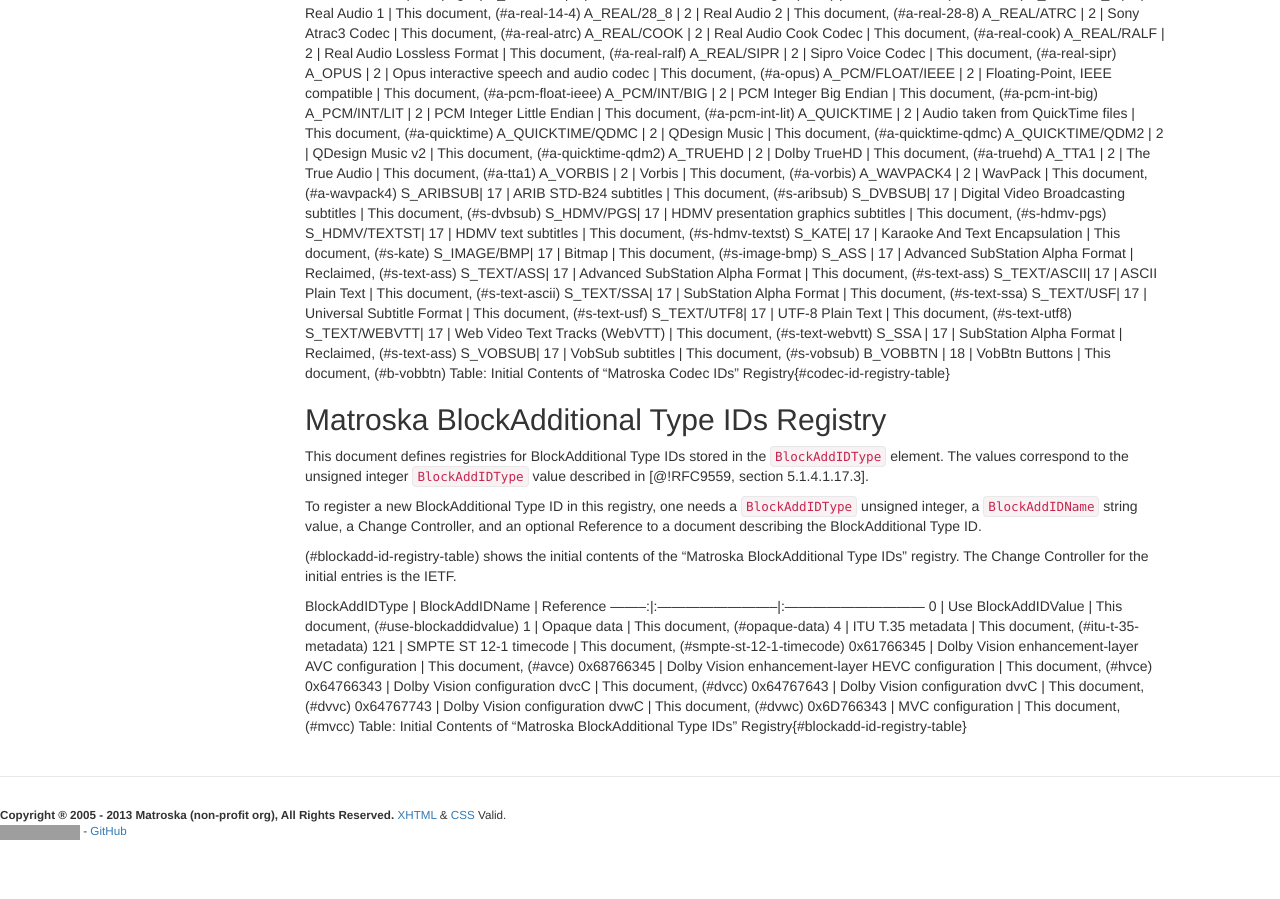
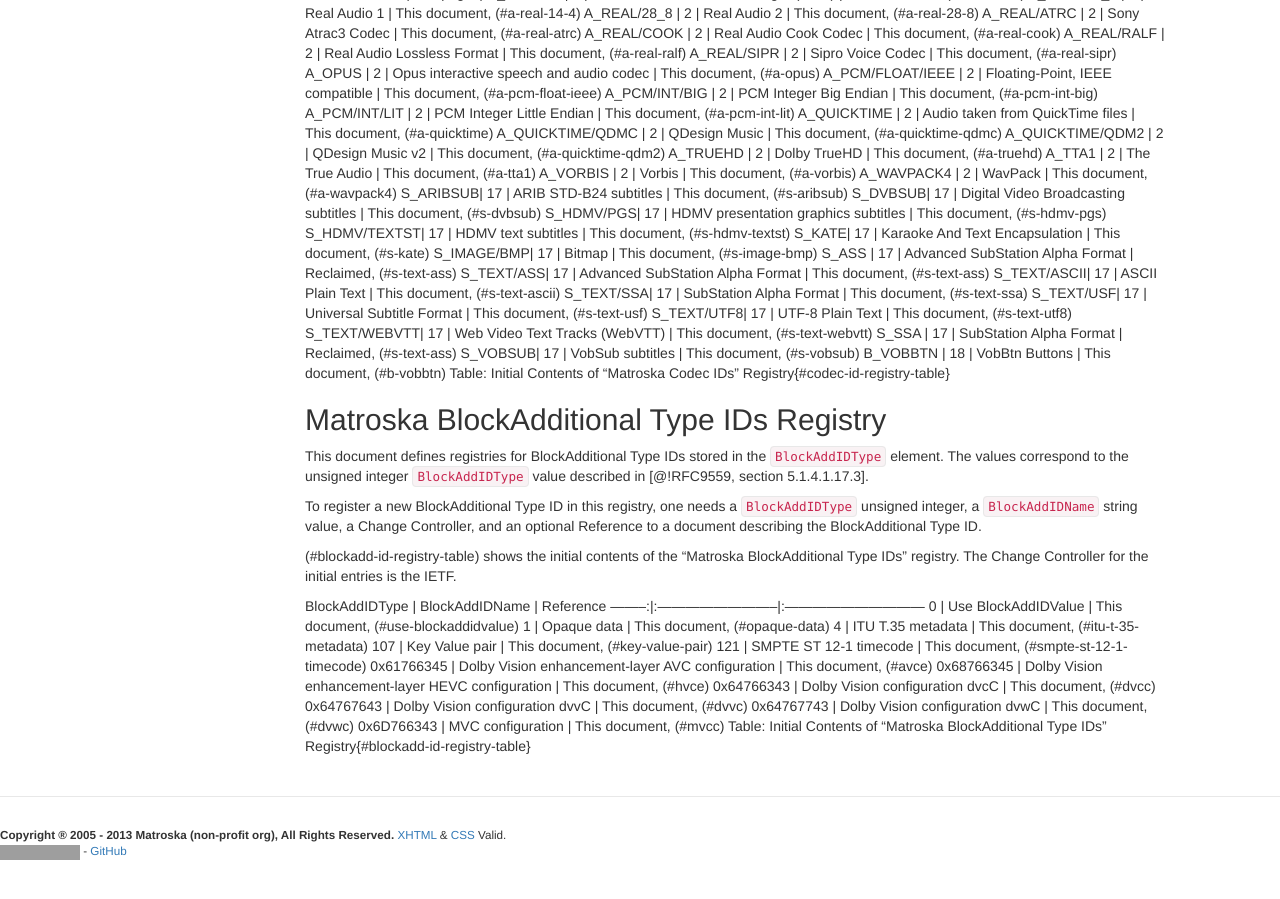
Before and after one commit to ietf-wg-cellar/matroska-specification, a Jekyll site: the page built from codec_iana.md, in a window 1280 px wide and 900 px high, scrolled down 1012 px. Built offline with Jekyll 4.4.1, drawn with Linux system fonts in a browser that asks for light colours; our own code applies the rules of GitHub Pages for plain Markdown files; grey boxes are pictures that could not be loaded.

Commit message:
add key value pair as a Block Additional Mapping

```diff
--- a/codec_iana.md
+++ b/codec_iana.md
@@ -120,6 +120,7 @@
 0 | Use BlockAddIDValue | This document, (#use-blockaddidvalue)
 1 | Opaque data | This document, (#opaque-data)
 4 | ITU T.35 metadata | This document, (#itu-t-35-metadata)
+107 | Key Value pair | This document, (#key-value-pair)
 121 | SMPTE ST 12-1 timecode | This document, (#smpte-st-12-1-timecode)
 0x61766345 | Dolby Vision enhancement-layer AVC configuration | This document, (#avce)
 0x68766345 | Dolby Vision enhancement-layer HEVC configuration | This document, (#hvce)
```
Also changed, not shown: block_additional_mappings/key_value.md (added, +17 -0 lines).
